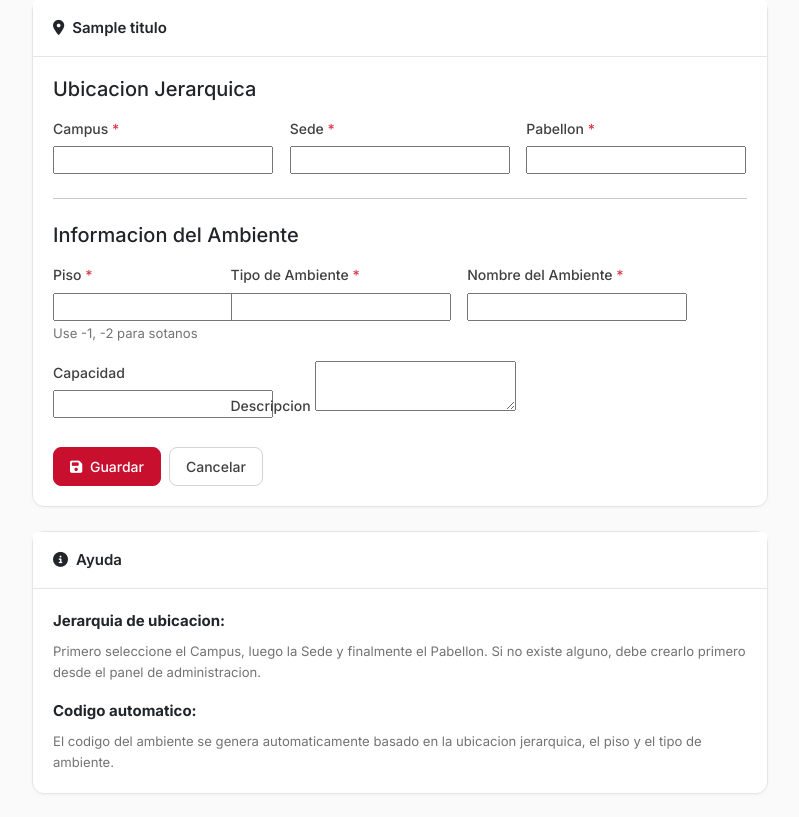
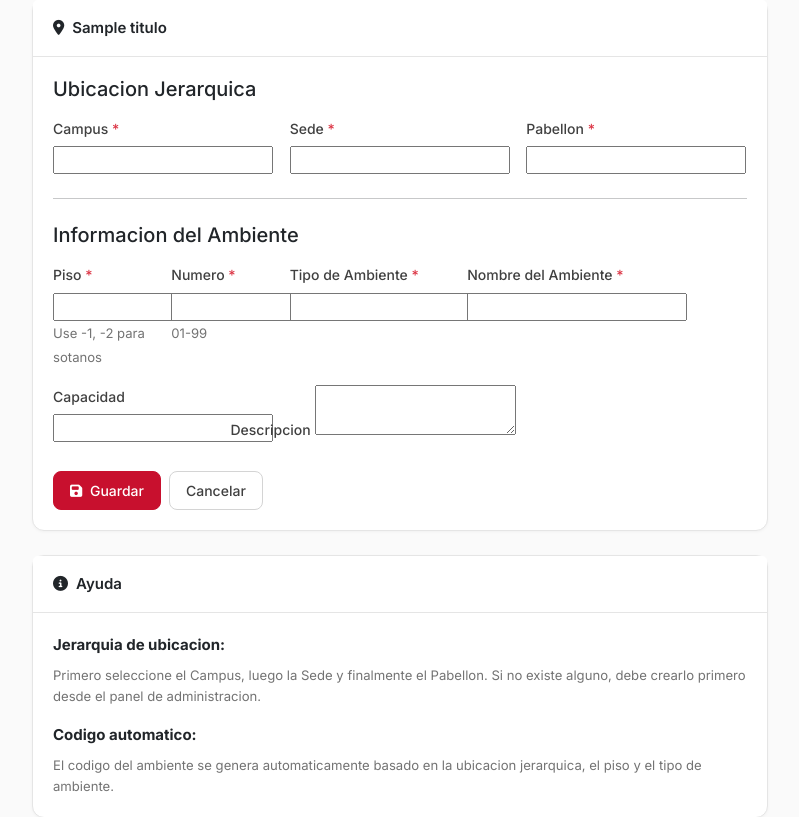
Before and after one commit to AlbertoKnow/Inventario, a Django app: template templates/productos/ubicacion_form.html in a window 1280 px wide. Shown: the part 140-957 px from the top of the page, without its empty margins (240-1039 px from the left). Run offline with Django 4.2, Linux system fonts and the light colour scheme; the template is opened without the code that fills it: most values are stand-ins (such as "Sample title", 1, 10 or a date in 2020); form fields are guessed from the names that the template uses.

Commit message:
fix: Agregar campo 'numero' faltante en formulario de ambiente
El campo numero estaba definido en el modelo y formulario pero no
se renderizaba en el template, causando error de validación.

Co-Authored-By: Claude Opus 4.5 <noreply@anthropic.com>

```diff
--- a/templates/productos/ubicacion_form.html
+++ b/templates/productos/ubicacion_form.html
@@ -60,12 +60,17 @@
 
                         <h5 class="mb-3">Informacion del Ambiente</h5>
                         <div class="row g-3 mb-4">
-                            <div class="col-md-3">
+                            <div class="col-md-2">
                                 <label class="form-label">Piso <span class="text-danger">*</span></label>
                                 {{ form.piso }}
                                 <small class="text-muted">Use -1, -2 para sotanos</small>
                             </div>
-                            <div class="col-md-4">
+                            <div class="col-md-2">
+                                <label class="form-label">Numero <span class="text-danger">*</span></label>
+                                {{ form.numero }}
+                                <small class="text-muted">01-99</small>
+                            </div>
+                            <div class="col-md-3">
                                 <label class="form-label">Tipo de Ambiente <span class="text-danger">*</span></label>
                                 {{ form.tipo }}
                             </div>
```
